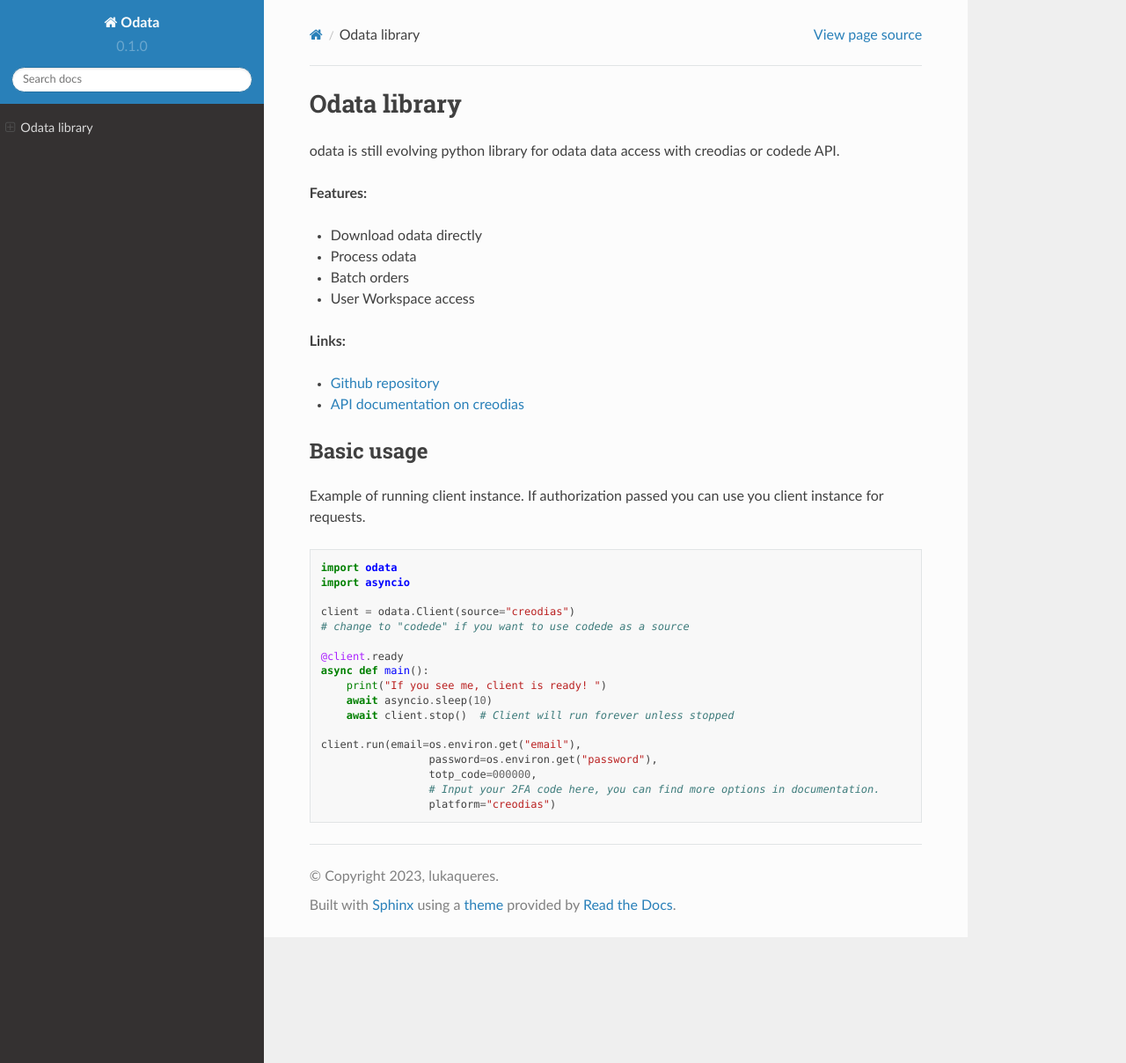
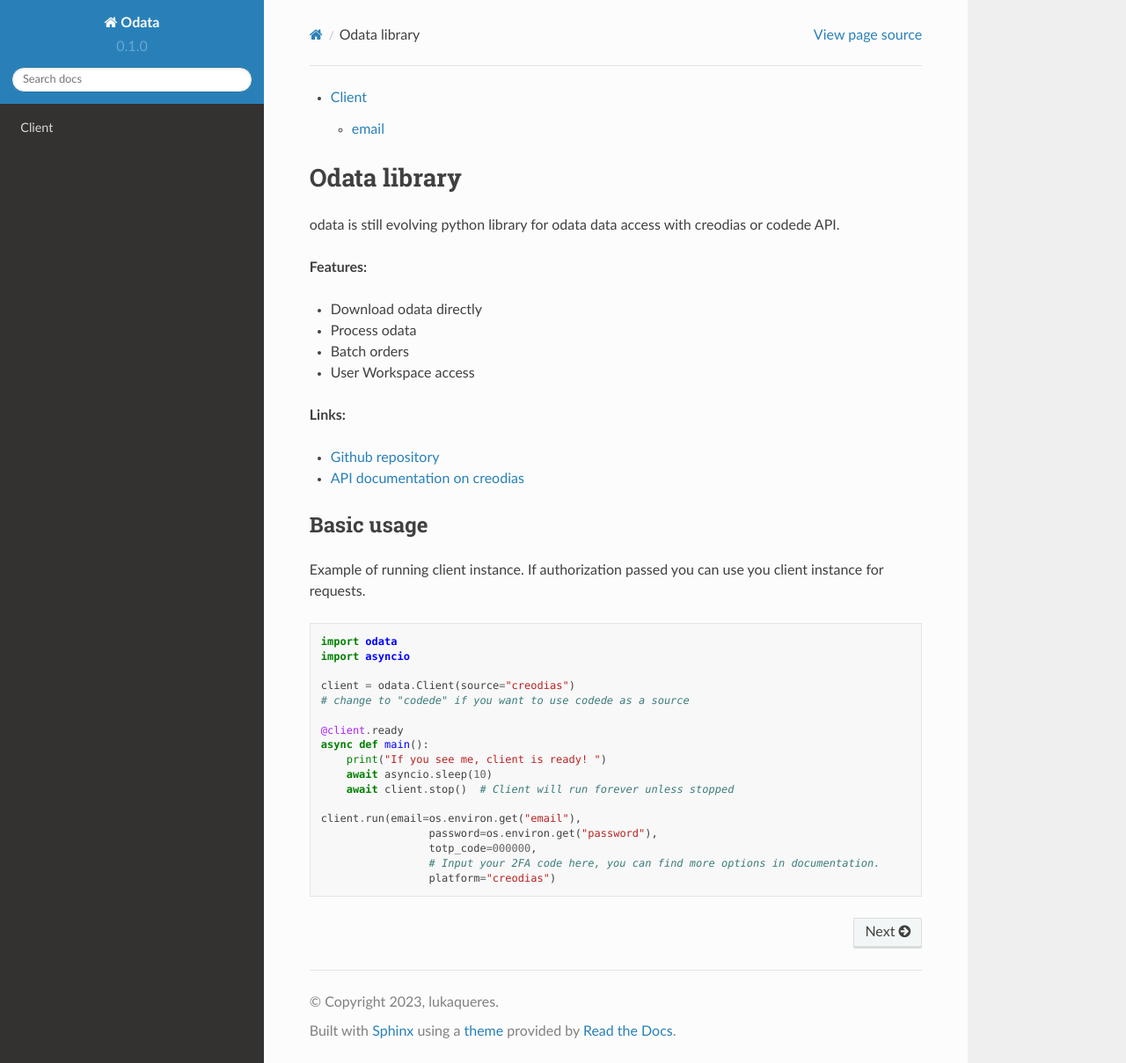
Before and after one commit to lukaqueres/odata, a Sphinx documentation site: the page built from docs/source/index.rst, in a window 1280 px wide and 1208 px high. Shown: the whole window at 88% size. Built offline with Sphinx 7.4.7 and the Read the Docs theme 2.0.0, drawn with Linux system fonts in a browser that asks for light colours; part of the change alters nothing that is shown.

```diff
--- a/docs/source/index.rst
+++ b/docs/source/index.rst
@@ -5,6 +5,11 @@
     :title: Welcome to odata documentation
     :description: Odata python library documentation
     :keywords: python, library, odata, documentation, api, creodias, codede
+
+.. toctree::
+   :maxdepth: 2
+
+   api
 
 #############
 Odata library
```
